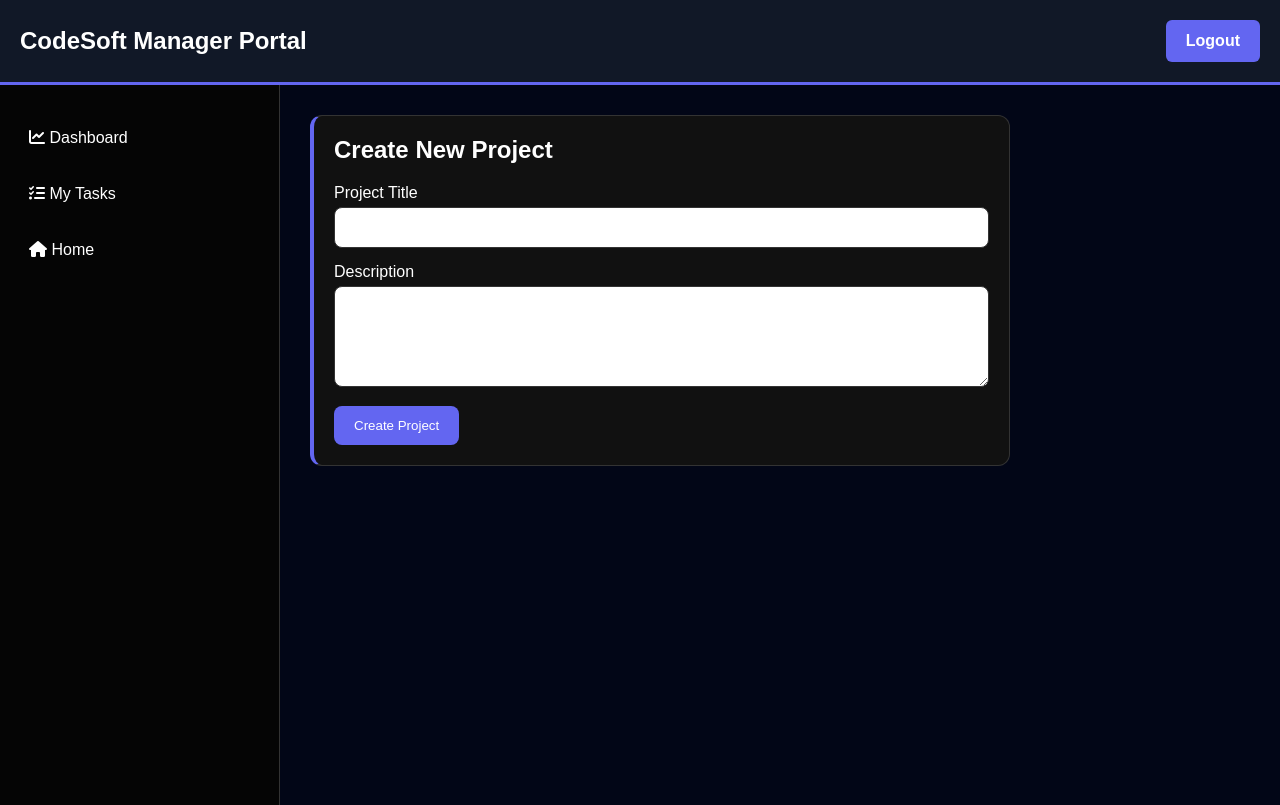
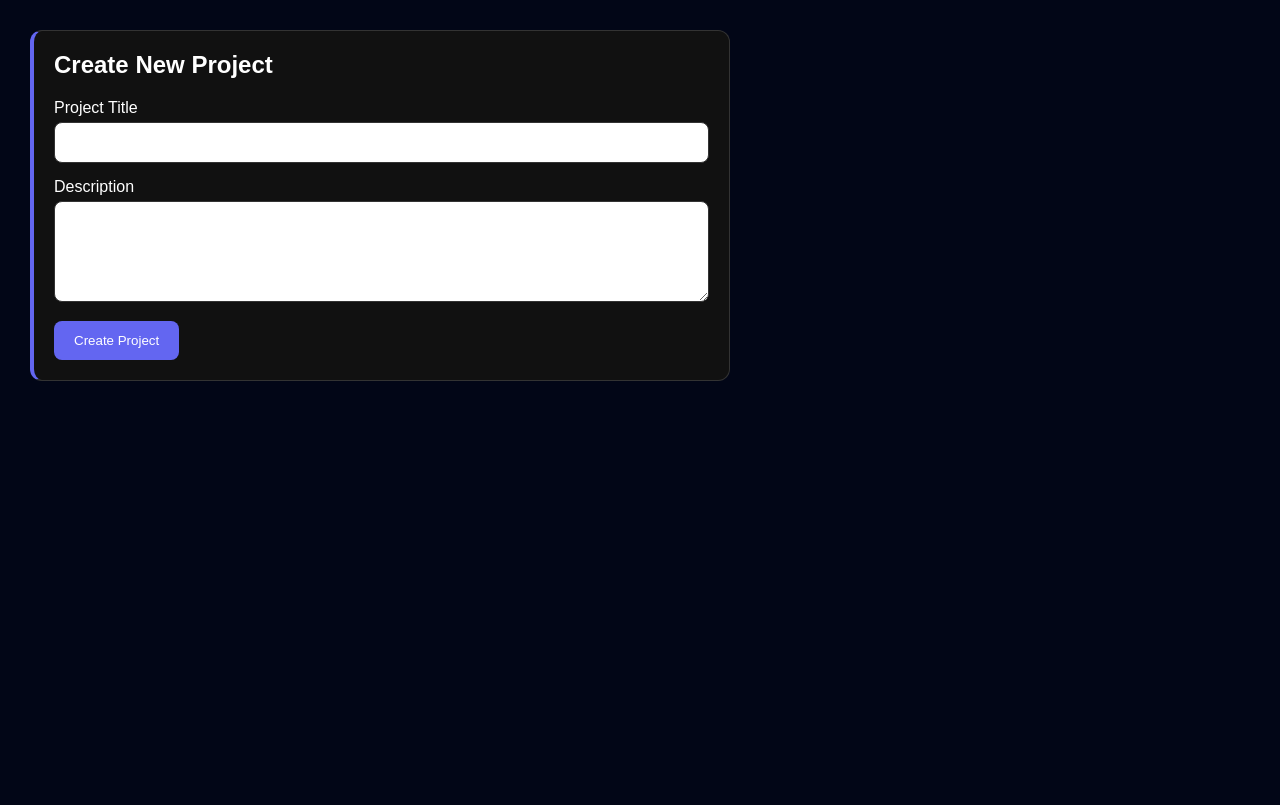
Before and after one commit to Pratik-23-max/project-tracker-django, a Django app: page /create-project/ in a window 1280 px wide. After the commit the page ends 381 px from the top, so only its background shows below. Run offline with Django 5.2, Linux system fonts and the light colour scheme; a user stored in the database is signed in.

```diff
--- a/tracker/templates/tracker/base.html
+++ b/tracker/templates/tracker/base.html
@@ -127,29 +127,11 @@
 
 <body>
 
-    <div class="topbar">
-        <h1>CodeSoft Manager Portal</h1>
 
-        <a href="{% url 'logout' %}" class="logout-btn">
-            Logout
-        </a>
-    </div>
 
     <div class="layout">
 
-        <div class="sidebar">
-            <a href="{% url 'dashboard' %}">
-                <i class="fas fa-chart-line"></i> Dashboard
-            </a>
 
-            <a href="#">
-                <i class="fas fa-list-check"></i> My Tasks
-            </a>
-
-            <a href="{% url 'index' %}">
-                <i class="fas fa-home"></i> Home
-            </a>
-        </div>
 
         <div class="content">
             {% block content %}
```
